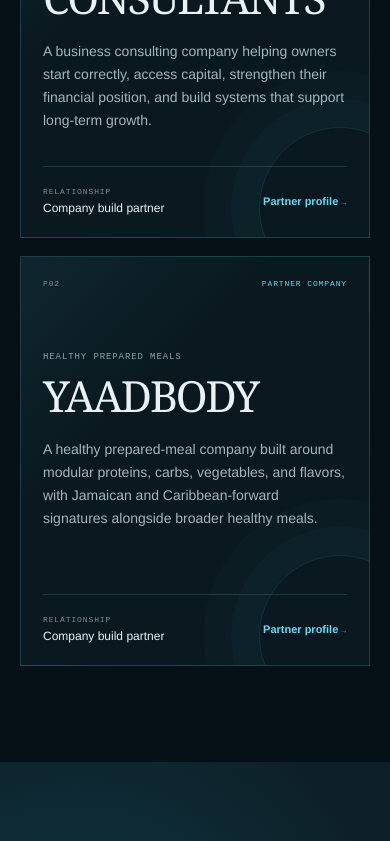
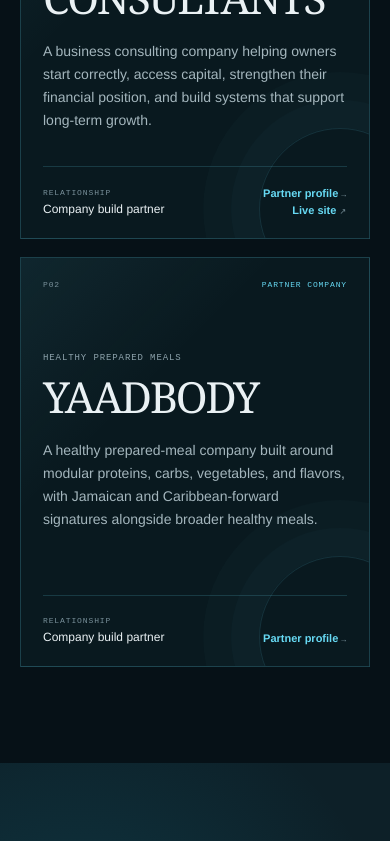
Before and after one commit to AnonymousKoo/buildwithkoo, a Next.js app: page / in a window 390 px wide. Shown: the part 3483-4324 px from the top of the page. Built offline with nearby package versions, Linux system fonts and the light colour scheme.

Commit message:
Connect Legacy public website

```diff
--- a/app/globals.css
+++ b/app/globals.css
@@ -3308,3 +3308,28 @@
     text-wrap: balance;
   }
 }
+
+.partner-card-links {
+  display: flex;
+  flex-wrap: wrap;
+  justify-content: flex-end;
+  gap: 12px;
+}
+
+.partner-card-links a {
+  color: var(--gold-light);
+  font-size: 11px;
+  font-weight: 600;
+}
+
+@media (max-width: 719px) {
+  .partner-card footer {
+    align-items: flex-end;
+  }
+
+  .partner-card-links {
+    display: grid;
+    justify-items: end;
+    gap: 8px;
+  }
+}
--- a/app/page.tsx
+++ b/app/page.tsx
@@ -168,9 +168,16 @@
                   <span>Relationship</span>
                   <strong>{company.relationship}</strong>
                 </div>
-                <Link href={`/partners/${company.slug}`}>
-                  Partner profile <span aria-hidden="true">→</span>
-                </Link>
+                <div className="partner-card-links">
+                  <Link href={`/partners/${company.slug}`}>
+                    Partner profile <span aria-hidden="true">→</span>
+                  </Link>
+                  {company.website ? (
+                    <a href={company.website} target="_blank" rel="noreferrer">
+                      Live site <span aria-hidden="true">↗</span>
+                    </a>
+                  ) : null}
+                </div>
               </footer>
             </article>
           ))}
--- a/lib/partners.ts
+++ b/lib/partners.ts
@@ -37,7 +37,7 @@
       {
         title: 'Business funding & credit',
         description:
-          'Business-credit development, funding readiness, access to capital options, and positioning for growth.',
+          'Business-credit development and funding readiness, plus access to equipment financing, revenue-based financing, term loans, lines of credit, and real-estate funding options.',
       },
       {
         title: 'Business tax strategy',
@@ -58,6 +58,7 @@
     ],
     outcome:
       'Build a consulting company that can help owners move from formation and funding to stronger operations, smarter systems, and sustainable growth.',
+    website: 'https://www.reveallending.co/id/12985643628',
   },
   {
     slug: 'yaadbody',
```
Also changed, not shown: 1 other file (tests, documents, lock files or other folders).
